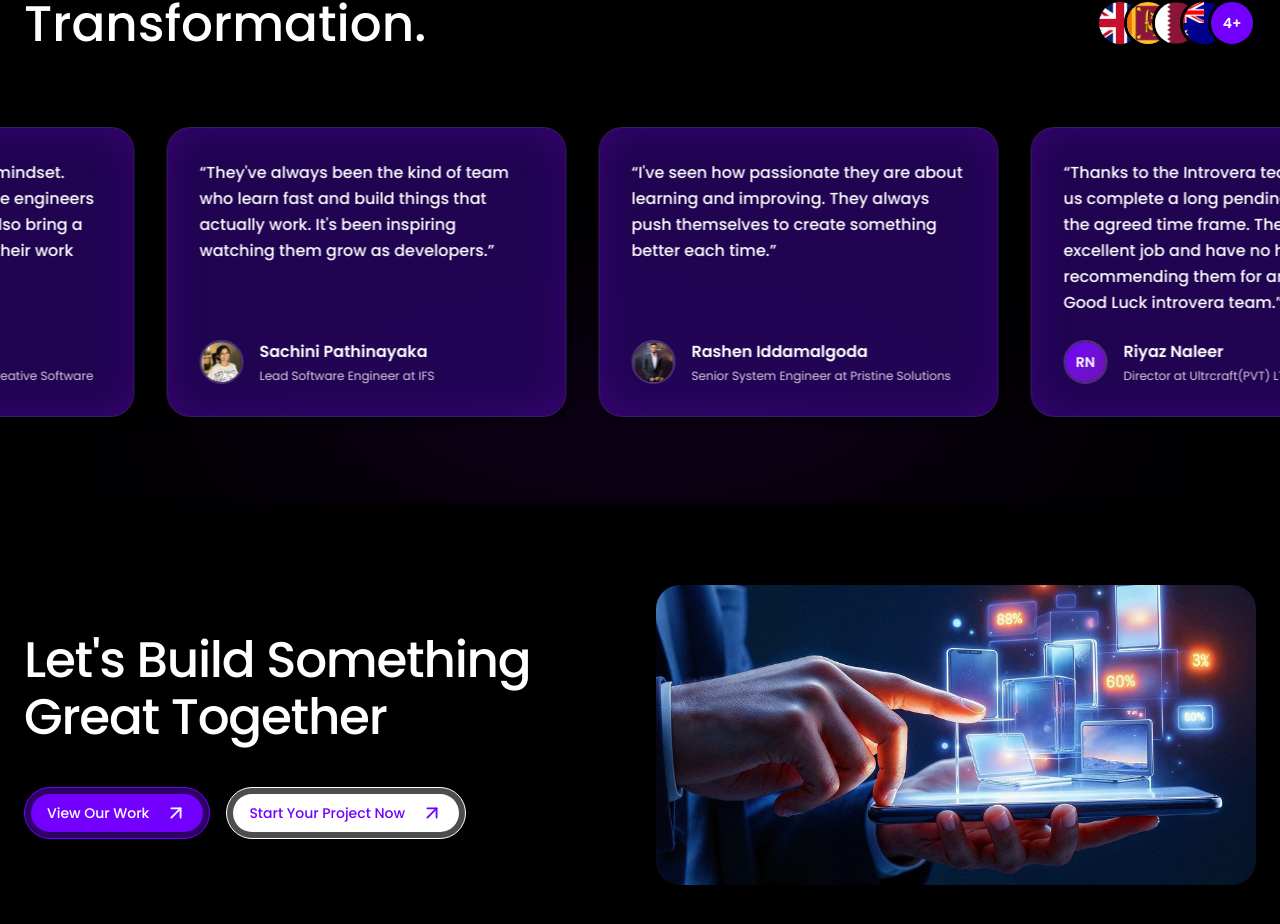
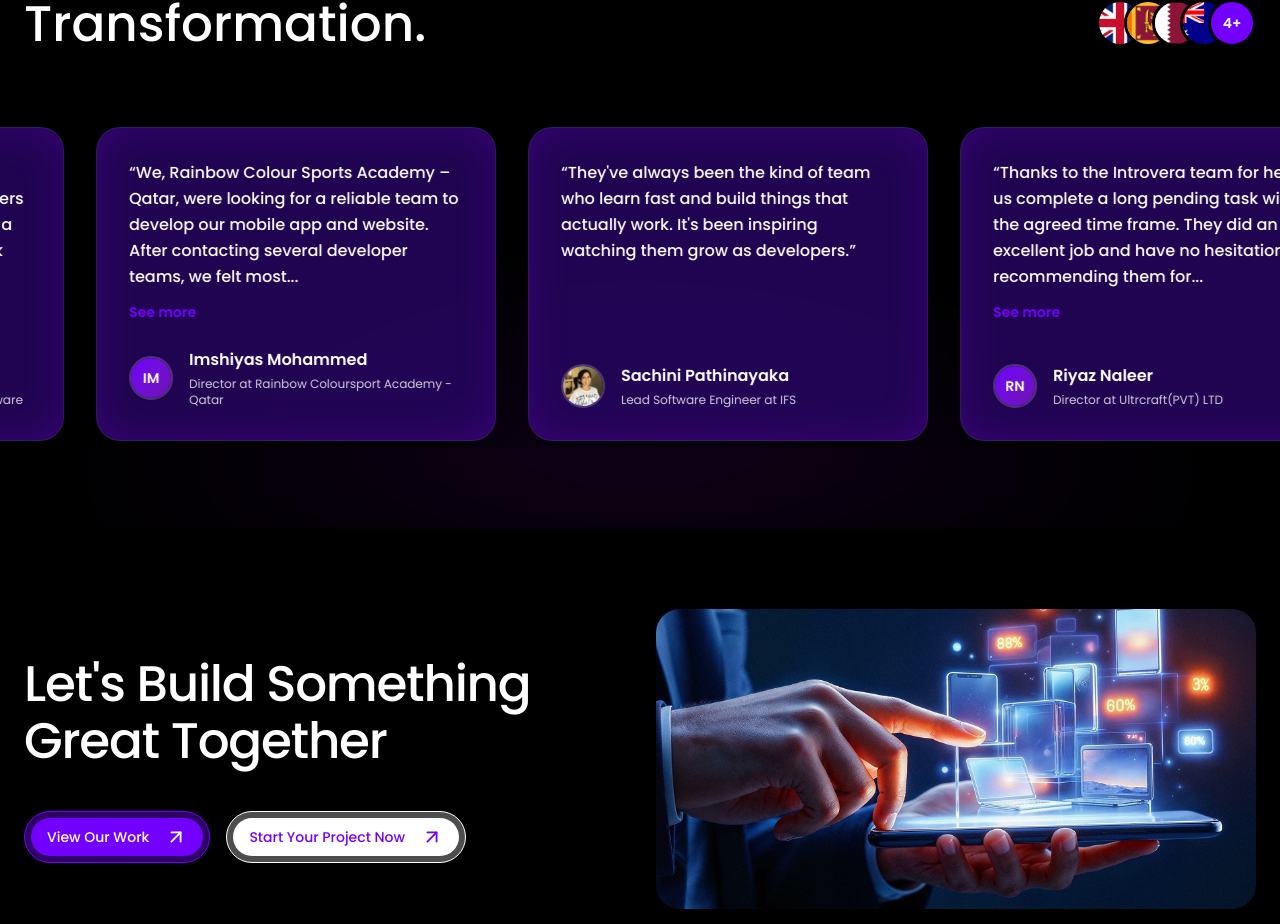
Before and after one commit to Introvera/introvera, a Next.js app: page / in a window 1280 px wide. Shown: the part 4655-5579 px from the top of the page. Built offline with nearby package versions, Linux system fonts and the light colour scheme.

Commit message:
Add new testimonial and fix issue in testimonial

```diff
--- a/src/components/Testimonials/Testimonials.tsx
+++ b/src/components/Testimonials/Testimonials.tsx
@@ -1,5 +1,6 @@
 "use client";
 
+import { useState } from "react";
 import { motion } from "framer-motion";
 import Image from "next/image";
 
@@ -13,17 +14,17 @@ const testimonials = [
   },
   {
     id: 2,
+    quote: `“We, Rainbow Colour Sports Academy – Qatar, were looking for a reliable team to develop our mobile app and website. After contacting several developer teams, we felt most comfortable with Introvera because of their clear communication and professional approach.\nThe Introvera team explained everything properly, understood our requirements, and handled both the planning and development work very well. Their support, technical knowledge, and way of dealing with clients were excellent.\nWe are very happy with their service and highly recommend Introvera to anyone looking for mobile app or website development.”`,
+    name: "Imshiyas Mohammed",
+    role: "Director at Rainbow Coloursport Academy - Qatar",
+    avatar: ""
+  },
+  {
+    id: 3,
     quote: `“They've always been the kind of team who learn fast and build things that actually work. It's been inspiring watching them grow as developers.”`,
     name: "Sachini Pathinayaka",
     role: "Lead Software Engineer at IFS",
     avatar: "/images/testimonials/sachini.webp"
-  },
-  {
-    id: 3,
-    quote: `“I've seen how passionate they are about learning and improving. They always push themselves to create something better each time.”`,
-    name: "Rashen Iddamalgoda",
-    role: "Senior System Engineer at Pristine Solutions",
-    avatar: "/images/testimonials/rashen.webp"
   },
   {
     id: 4,
@@ -32,9 +33,22 @@ const testimonials = [
     role: "Director at Ultrcraft(PVT) LTD",
     avatar: ""
   },
+  {
+    id: 5,
+    quote: `“I've seen how passionate they are about learning and improving. They always push themselves to create something better each time.”`,
+    name: "Rashen Iddamalgoda",
+    role: "Senior System Engineer at Pristine Solutions",
+    avatar: "/images/testimonials/rashen.webp"
+  },
+
+
 ];
 
 export default function Testimonials() {
+  const [isTouched, setIsTouched] = useState(false);
+  const [expandedId, setExpandedId] = useState<number | null>(null);
+
+  const isPaused = isTouched || expandedId !== null;
 
   return (
     <motion.section
@@ -103,9 +117,20 @@ export default function Testimonials() {
 
         {/* Row 1 -> moving Left */}
         <div className="group flex overflow-hidden w-full relative py-2">
-          <div className="flex animate-marquee-left whitespace-nowrap gap-6 md:gap-8 hover:[animation-play-state:paused] px-4 w-max">
+          <div
+            className={`flex animate-marquee-left whitespace-nowrap gap-6 md:gap-8 hover:[animation-play-state:paused] px-4 w-max ${isPaused ? '[animation-play-state:paused]' : ''}`}
+            onTouchStart={() => setIsTouched(true)}
+            onTouchEnd={() => setIsTouched(false)}
+            onTouchCancel={() => setIsTouched(false)}
+          >
             {[...testimonials, ...testimonials].map((t, idx) => (
-              <TestimonialCard key={`row1-${idx}`} data={t} className="shrink-0" />
+              <TestimonialCard
+                key={`row1-${idx}`}
+                data={t}
+                className="shrink-0"
+                isExpanded={expandedId === t.id}
+                onToggleExpand={() => setExpandedId(expandedId === t.id ? null : t.id)}
+              />
             ))}
           </div>
         </div>
@@ -123,17 +148,43 @@ type TestimonialData = {
   avatar: string;
 };
 
-function TestimonialCard({ data, className = "" }: { data: TestimonialData, className?: string }) {
+type TestimonialCardProps = {
+  data: TestimonialData;
+  className?: string;
+  isExpanded: boolean;
+  onToggleExpand: () => void;
+};
+
+function TestimonialCard({ data, className = "", isExpanded, onToggleExpand }: TestimonialCardProps) {
+  const maxLength = 180;
+  const isLong = data.quote.length > maxLength;
+
+  const getDisplayText = () => {
+    if (isExpanded || !isLong) return data.quote;
+    const truncated = data.quote.slice(0, maxLength);
+    return truncated.slice(0, truncated.lastIndexOf(" ")) + "...";
+  };
+
   return (
     <div
-      className={`w-[280px] md:w-[360px] lg:w-[400px] p-6 md:p-8 rounded-[1.5rem] border-[1.5px] border-white/10 bg-[#280566]/80 backdrop-blur-md flex flex-col justify-between whitespace-normal shadow-[0_4px_30px_rgba(0,0,0,0.5)] transition-transform duration-300 hover:-translate-y-2 ${className}`}
+      className={`w-[280px] md:w-[360px] lg:w-[400px] h-full p-6 md:p-8 rounded-[1.5rem] border-[1.5px] border-white/10 bg-[#280566]/80 backdrop-blur-md flex flex-col justify-between whitespace-normal shadow-[0_4px_30px_rgba(0,0,0,0.5)] transition-transform duration-300 hover:-translate-y-2 ${className}`}
       style={{
         boxShadow: "inset 0 0 40px rgba(153,0,255,0.2), 0 10px 40px rgba(0,0,0,0.5)"
       }}
     >
-      <p className="text-white text-sm md:text-base font-medium leading-relaxed mb-6">
-        {data.quote}
-      </p>
+      <div className="mb-6">
+        <p className="text-white text-sm md:text-base font-medium leading-relaxed whitespace-pre-wrap">
+          {getDisplayText()}
+        </p>
+        {isLong && (
+          <button
+            onClick={onToggleExpand}
+            className="text-[var(--color-accent)] text-xs md:text-sm font-semibold mt-3 hover:text-white transition-colors focus:outline-none inline-flex items-center gap-1"
+          >
+            {isExpanded ? "See less" : "See more"}
+          </button>
+        )}
+      </div>
 
       <div className="flex items-center gap-4 mt-auto">
         <div className="relative w-10 h-10 md:w-11 md:h-11 rounded-full overflow-hidden shrink-0 border-[2px] border-white/20">
```
